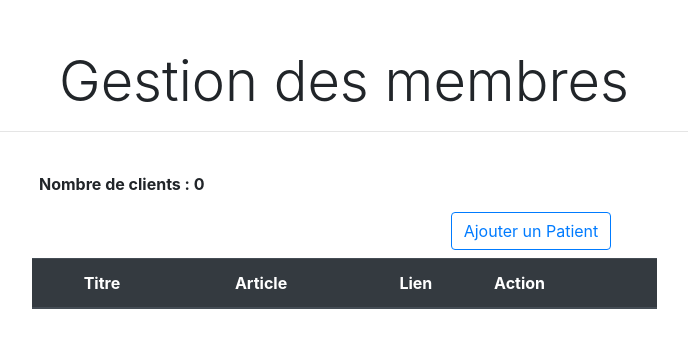
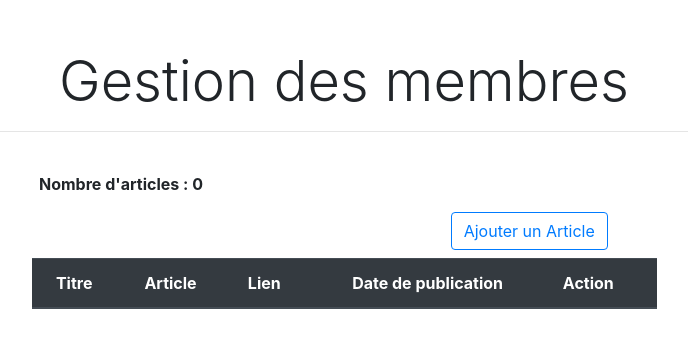
Before and after one commit to alphaMarDiallo/anse, a Symfony app: template hhp/src/AnsehhpBundle/Resources/views/Admin/showArticles.html.twig in a window 1280 px wide. Shown: the top 348 px of the page, without its empty margins (296-984 px from the left). Run offline with Twig, Linux system fonts and the light colour scheme; the template is opened without the code that fills it, so the values that code supplies are empty; some libraries are stand-ins or nearby versions.

Commit message:
20190930 affichage allmembers+member(admin&front) + articles

```diff
--- a/hhp/src/AnsehhpBundle/Entity/Articles.php
+++ b/hhp/src/AnsehhpBundle/Entity/Articles.php
@@ -37,9 +37,9 @@ class Articles
     private $article;
 
     /**
-     * @var integer
+     * @var string
      *
-     * @ORM\Column(name="link", type="integer", nullable=false)
+     * @ORM\Column(name="link", type="string", length=65535, nullable=false)
      */
     private $link;
 
--- a/hhp/src/AnsehhpBundle/Resources/views/Admin/showArticles.html.twig
+++ b/hhp/src/AnsehhpBundle/Resources/views/Admin/showArticles.html.twig
@@ -10,9 +10,9 @@
         <br><h3 class="display-4 text-center">Gestion des membres</h3><hr><br>
         <div class="row">
             <p class="col-md-6 offset-md-3">
-                <strong>Nombre de clients : {{ articles | length }}</strong>
+                <strong>Nombre d'articles : {{ articles | length }}</strong>
             </p>
-            <a href="#" class="class-md-6 offset-md-7 btn btn-outline-primary mb-2">Ajouter un Patient</a>
+            <a href="#" class="class-md-6 offset-md-7 btn btn-outline-primary mb-2">Ajouter un Article</a>
         </div>
         <table class="table table-dark col-md-6 offset-md-3">
             <thead>
@@ -20,8 +20,9 @@
                     <th scope="col" class="text-center">Titre</th>
                     <th scope="col" class="text-center">Article</th>
                     <th scope="col" class="text-center">Lien</th>
+                    <th scope="col" class="text-center">Date de publication</th>
                     {# <th scope="col" class="text-center">Date de parution</th> #}
-                    <th scope="col">Action</th>
+                    <th colspan="2">Action</th>
                 </tr>
             </thead>
             <tbody>
@@ -29,9 +30,10 @@
                 <tr>
                     <td scope="col" class="text-center">{{ art.titleArticle }}</td>
                     <td scope="col" class="text-justify">{{ art.article }}</td>
-                    <td scope="col" class="text-center">{{ art.link }}</td>
-                    {# <td scope="col" class="text-center">{{ art.dateArt }}</td> #}
-                    <td scope="col"><a href="{{path('showArticles',{'id' : art.idArticle})}}" class="text-center text-info"><i class="fas fa-eye"></i></a></td>
+                    <td scope="col" class="text-center">{{ art.link}}</td>
+                    <td scope="col" class="text-center">{{ art.dateArt|date("d-m-Y") }}</td>
+                    <td scope="col"><a href="{{path('showArticles',{'id' : art.idArticle})}}" class="text-center text-warning"><i class="far fa-edit fa-2x"></i></a></td>
+                    <td scope="col"><a href="{{path('showArticles',{'id' : art.idArticle})}}" class="text-center text-danger"><i class="fas fa-trash-alt fa-2x"></i></a></td>
                 </tr>
                 {% endfor %}
             </tbody>
```
Also changed, not shown: hhp/src/AnsehhpBundle/Controller/AdminController.php (+12 -4 lines), hhp/src/AnsehhpBundle/Controller/MembersController.php (+11 -53 lines), hhp/src/AnsehhpBundle/Resources/views/Admin/profileMember.html.twig (deleted, +0 -9 lines), hhp/src/AnsehhpBundle/Resources/views/Members/profileMember.html.twig (added, +27 -0 lines), hhp/src/AnsehhpBundle/Resources/views/Members/allMembers.html.twig (renamed from hhp/src/AnsehhpBundle/Resources/views/Admin/allMembers.html.twig), hhp/src/AnsehhpBundle/Resources/views/Members/memberProfile.html.twig (deleted), hhp/src/AnsehhpBundle/Resources/views/Members/suscribe.html.twig (deleted).
